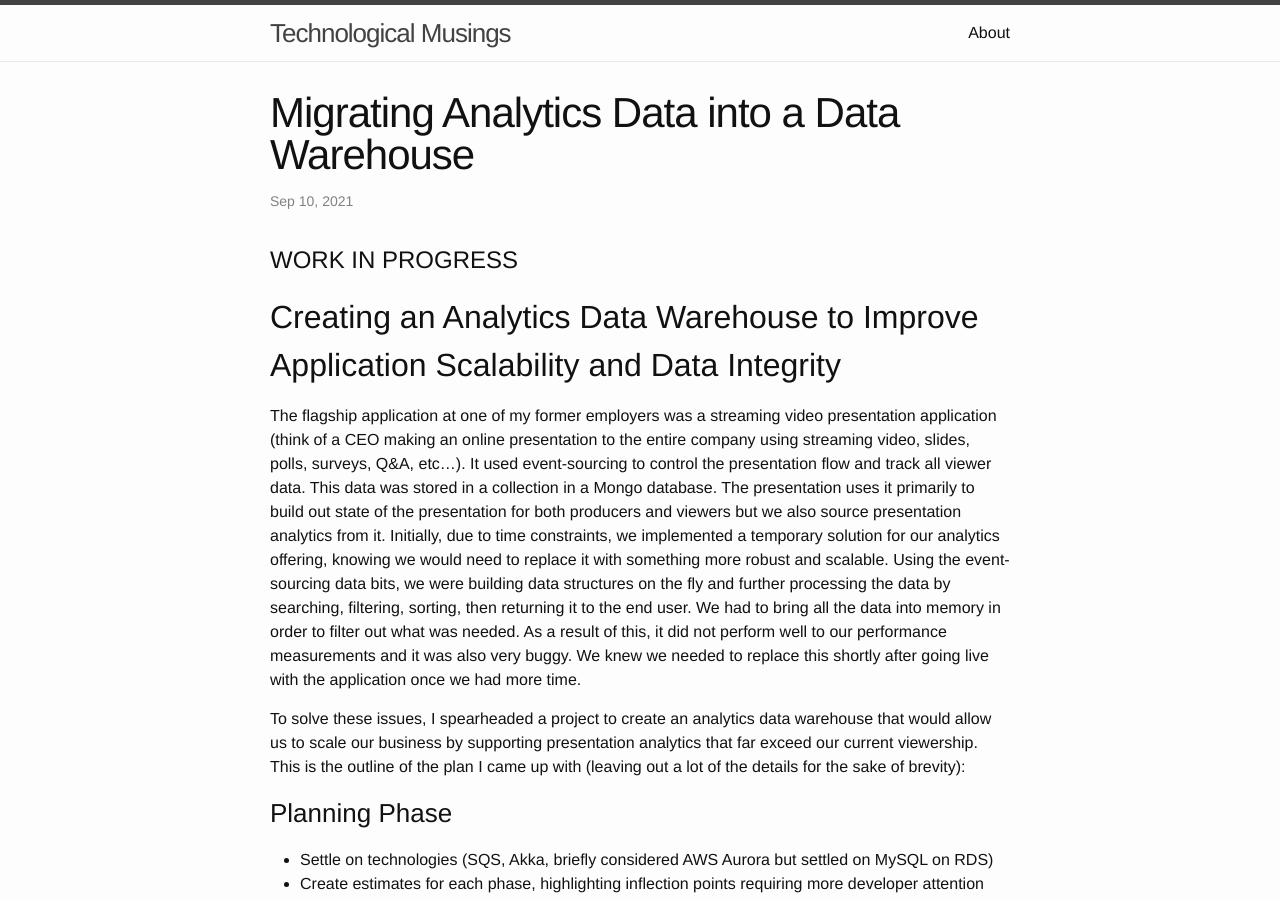
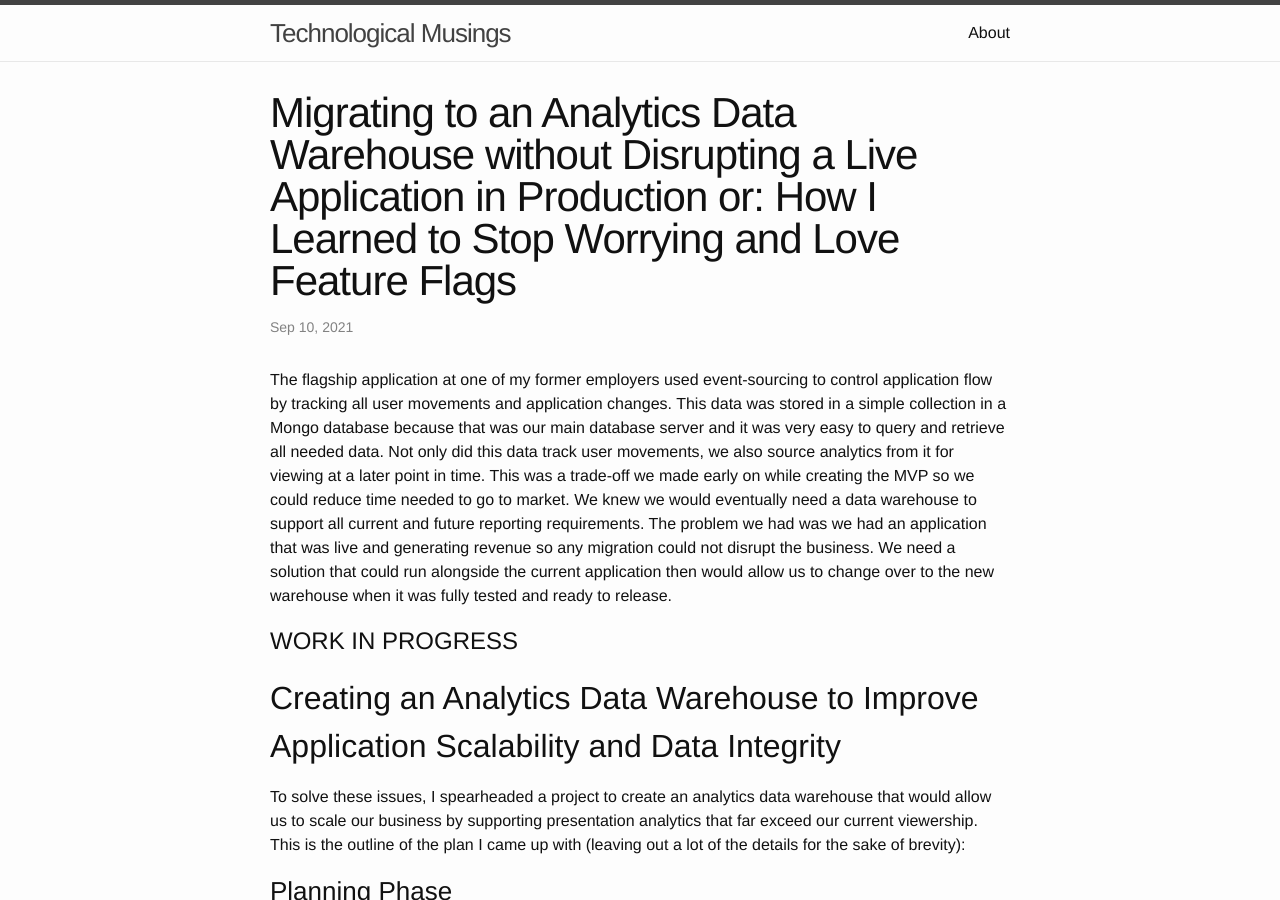
Before and after one commit to eric-vargo/eric-vargo.github.io, a Jekyll site: the page built from _posts/2021-09-10-Data-Warehouse.markdown, in a window 1280 px wide and 900 px high. Built offline with Jekyll 4.4.1, drawn with Linux system fonts in a browser that asks for light colours.

Commit message:
Changed title and first paragraph to test it out

```diff
--- a/_posts/2021-09-10-Data-Warehouse.markdown
+++ b/_posts/2021-09-10-Data-Warehouse.markdown
@@ -1,12 +1,13 @@
 ---
 layout: post
-title:  "Migrating Analytics Data into a Data Warehouse"
+title:  "Migrating to an Analytics Data Warehouse without Disrupting a Live Application in Production
+or: How I Learned to Stop Worrying and Love Feature Flags"
 date:   2021-09-10 12:45:01
 ---
+The flagship application at one of my former employers used event-sourcing to control application flow by tracking all user movements and application changes. This data was stored in a simple collection in a Mongo database because that was our main database server and it was very easy to query and retrieve all needed data.  Not only did this data track user movements, we also source analytics from it for viewing at a later point in time.  This was a trade-off we made early on while creating the MVP so we could reduce time needed to go to market.  We knew we would eventually need a data warehouse to support all current and future reporting requirements.  The problem we had was we had an application that was live and generating revenue so any migration could not disrupt the business.  We need a solution that could run alongside the current application then would allow us to change over to the new warehouse when it was fully tested and ready to release.
+
 # WORK IN PROGRESS
 ## Creating an Analytics Data Warehouse to Improve Application Scalability and Data Integrity
-
-The flagship application at one of my former employers was a streaming video presentation application (think of a CEO making an online presentation to the entire company using streaming video, slides, polls, surveys, Q&A, etc…).  It used event-sourcing to control the presentation flow and track all viewer data. This data was stored in a collection in a Mongo database.  The presentation uses it primarily to build out state of the presentation for both producers and viewers but we also source presentation analytics from it.  Initially, due to time constraints, we implemented a temporary solution for our analytics offering, knowing we would need to replace it with something more robust and scalable.  Using the event-sourcing data bits, we were building data structures on the fly and further processing the data by searching, filtering, sorting, then returning it to the end user.  We had to bring all the data into memory in order to filter out what was needed.  As a result of this, it did not perform well to our performance measurements and it was also very buggy.  We knew we needed to replace this shortly after going live with the application once we had more time.
 
 To solve these issues, I spearheaded a project to create an analytics data warehouse that would allow us to scale our business by supporting presentation analytics that far exceed our current viewership.  This is the outline of the plan I came up with (leaving out a lot of the details for the sake of brevity):
 
```
